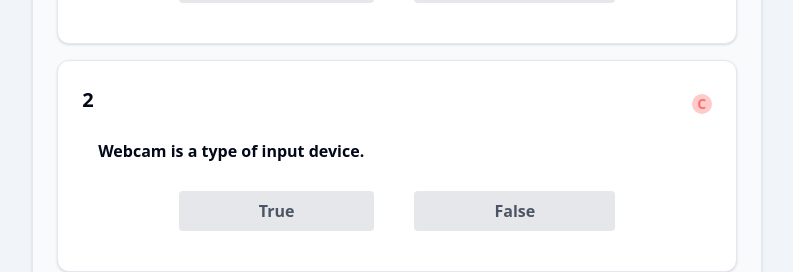
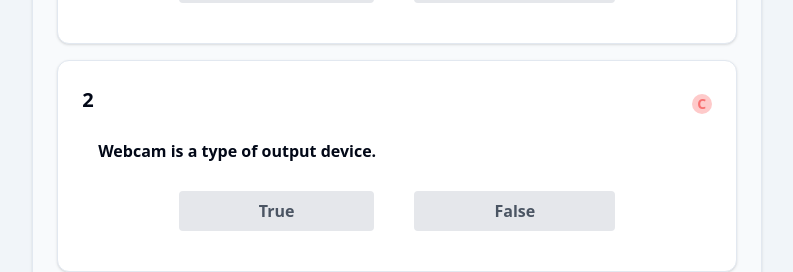
Before and after one commit to NashNoman/AureusEMS, a Next.js app in the folder nextjs/: page /builder/1 in a window 1280 px wide. Shown: the part 1940-2212 px from the top of the page, without its empty margins (243-1036 px from the left). Built offline with nearby package versions, Linux system fonts and the light colour scheme.

Commit message:
Added answers to true and false dummy data

```diff
--- a/nextjs/temp/examData.ts
+++ b/nextjs/temp/examData.ts
@@ -70,12 +70,14 @@ const examData = {
           qType: "tof",
           btlLevel: 1,
           question: "CPU stands for Central Processing Unit",
+          answer: true,
         },
         {
           id: 321,
           qType: "tof",
           btlLevel: 2,
-          question: "Webcam is a type of input device.",
+          question: "Webcam is a type of output device.",
+          answer: false,
         },
         {
           id: 45,
@@ -83,12 +85,14 @@ const examData = {
           btlLevel: 2,
           question:
             "Webcam is a type of input device webcam is a type of input device webcam is a type of input device webcam is a type of input device webcam is a type of input device.",
+          answer: false,
         },
         {
           id: 32,
           qType: "tof",
           btlLevel: 1,
           question: "A computer only understands binary language",
+          answer: true,
         },
       ],
     },
```
